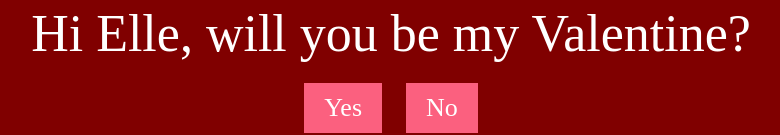
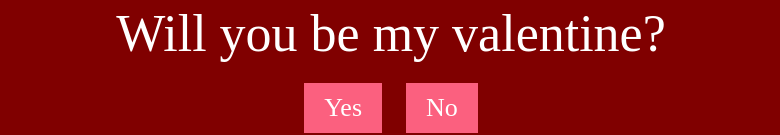
Before and after one commit to Topepepepe/THIS-IS-FOR-ELLE, a plain HTML site: page index.html in a window 1280 px wide. Shown: the part 484-619 px from the top of the page, without its empty margins (249-1029 px from the left). Drawn offline with Linux system fonts and the light colour scheme.

Commit message:
Update index.html

```diff
--- a/index.html
+++ b/index.html
@@ -3,7 +3,7 @@
 <head>
     <meta charset="UTF-8">
     <meta name="viewport" content="width=device-width, initial-scale=1.0">
-    <title>Will You Be My Valentine?</title>
+    <title>Elle, will you be my Valentine?</title>
     <link rel="stylesheet" href="https://fonts.googleapis.com/css2?family=Sacramento&display=swap">
     <link rel="stylesheet" href="style.css"> <!-- Link to external stylesheet -->
 </head>
@@ -11,7 +11,7 @@
     <div id="container">
         <div id="image-container"></div> <!-- Container for displaying images -->
         <div id="text-container">
-            <div id="question">Hi Elle, will you be my Valentine?</div> <!-- Question -->
+            <div id="question">Will you be my valentine?</div> <!-- Question -->
             <div id="options">
                 <button id="yes-button" onclick="selectOption('yes')">Yes</button> <!-- Yes button -->
                 <button id="no-button" onclick="selectOption('no')">No</button> <!-- No button -->
```
